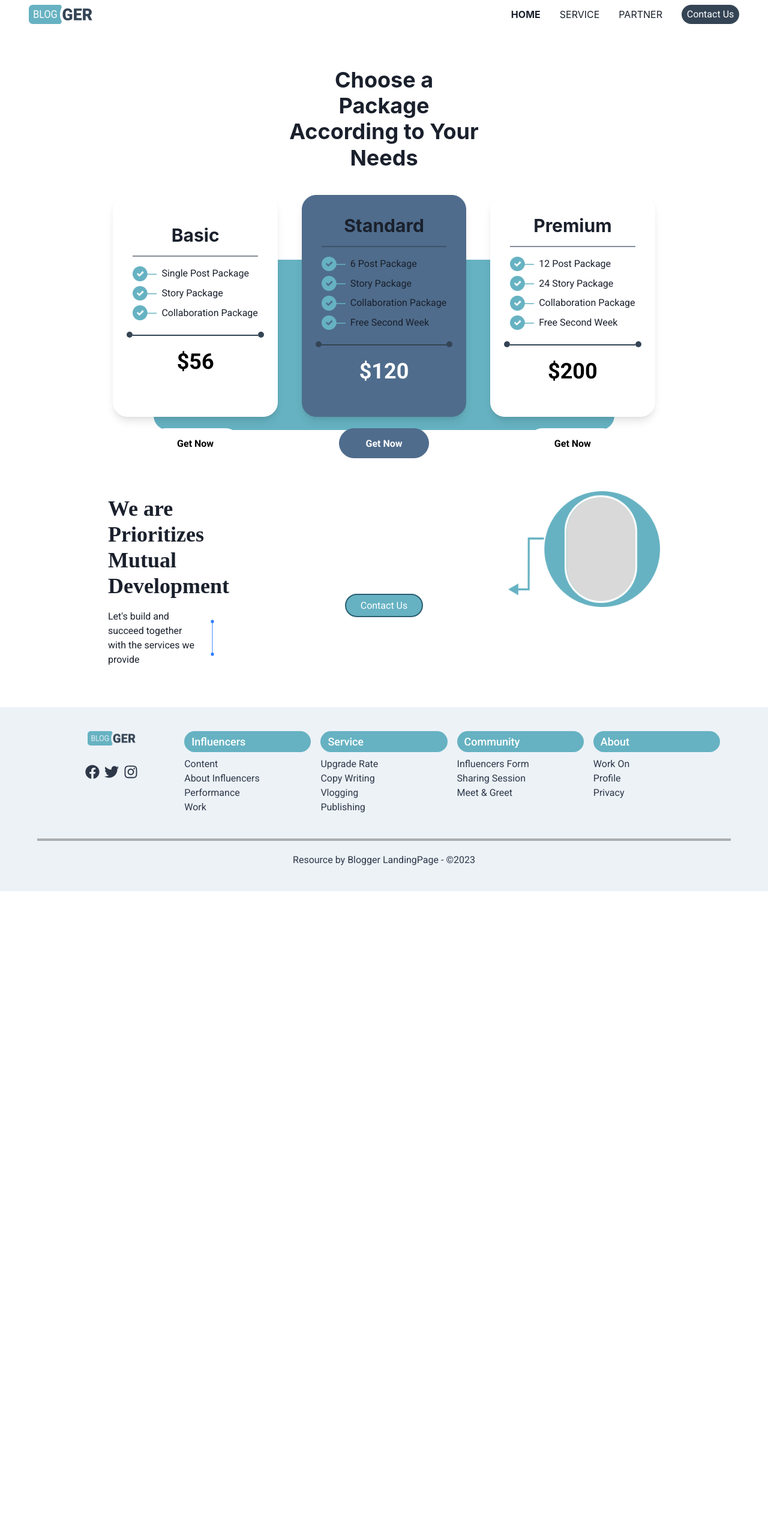
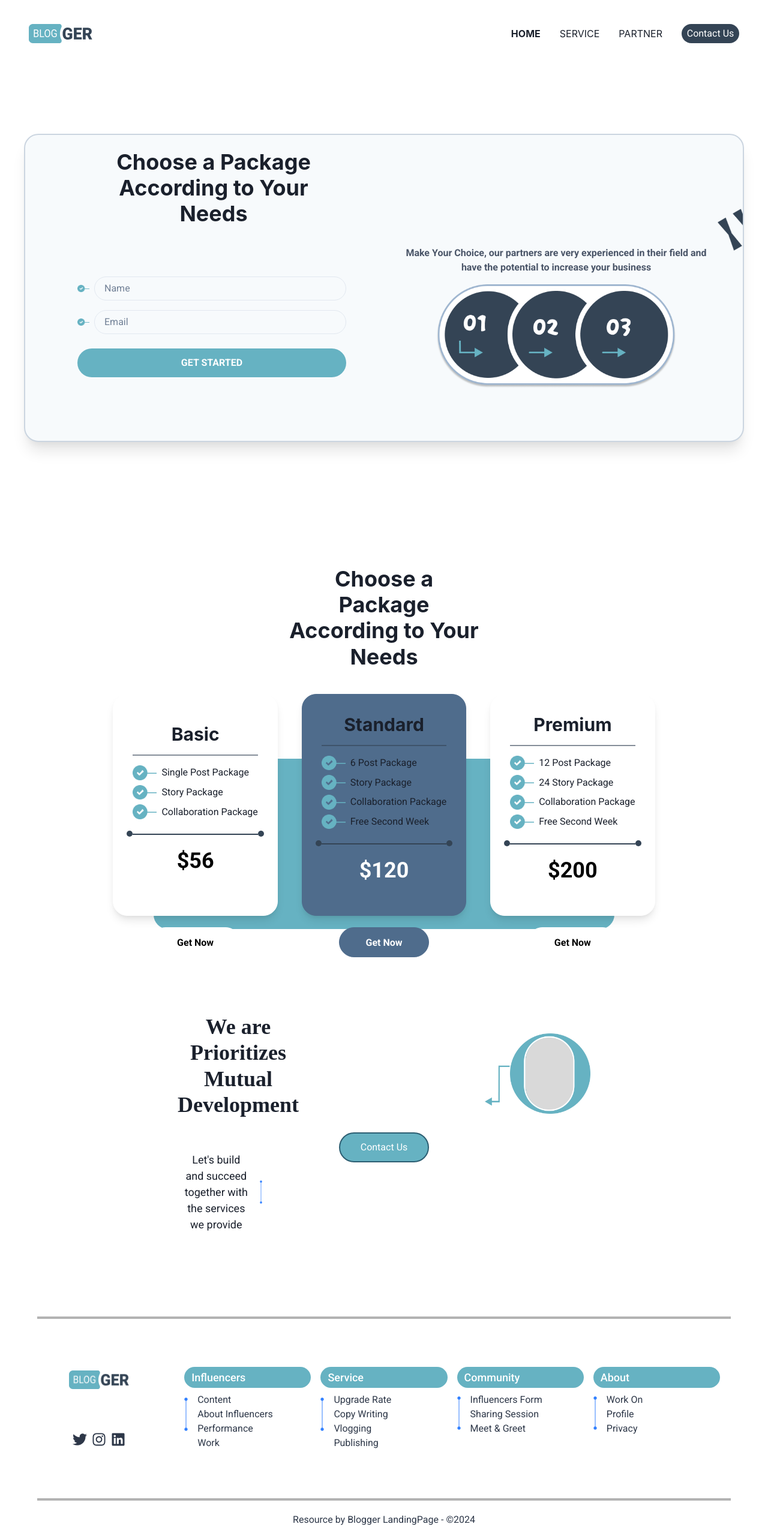
Before and after one commit to gabrielts212/teste-blogger-landing-page, a Next.js app: page / in a window 1280 px wide. Shown: the top 2566 px of the page at 60% size. Before the commit the page ends 1486 px from the top, so only its background shows below. Built offline with nearby package versions, Linux system fonts and the light colour scheme.

Commit message:
feat: form 👍

```diff
--- a/src/components/Footer/Footer.jsx
+++ b/src/components/Footer/Footer.jsx
@@ -1,27 +1,44 @@
-import { Box, Container, SimpleGrid, Stack, Text, Flex, Divider, Accordion, AccordionItem, AccordionButton, AccordionPanel, AccordionIcon, Center } from "@chakra-ui/react";
-import { FaTwitter, FaInstagram, FaFacebook } from "react-icons/fa";
+import {
+  Box,
+  Container,
+  SimpleGrid,
+  Stack,
+  Text,
+  Flex,
+  Divider,
+  Accordion,
+  AccordionItem,
+  AccordionButton,
+  AccordionPanel,
+  AccordionIcon,
+  Center,
+} from "@chakra-ui/react";
+import { FaTwitter, FaInstagram, FaLinkedin } from "react-icons/fa";
 import Image from "next/image";
 import Logo from "../../assets/logo.png";
 import Logo2 from "../../assets/logo2.png";
+import Logo3 from "../../assets/setafooter.png";
 
 const Footer = () => {
   return (
-    <Box bg="gray.100" color="gray.700" py={10}>
+    <Box bg="white" color="gray.700" py={10}>
+      <Divider w="90%" borderWidth={2} borderColor="gray" mb={20} mx="auto" />
+
       <Container maxW="6xl">
         <SimpleGrid columns={{ base: 1, md: 5 }} spacing={4}>
-          <Stack align="center" spacing={4}>
-            <Box mb={4}>
-              <Image src={Logo} alt="Logo" width={80} height={80} />
+          <Stack align="center" spacing={4} pr="41" justifyContent="center">
+            <Box pb={14}>
+              <Image src={Logo} alt="Logo" width={100} height={100} />
             </Box>
             <Flex justifyContent="center">
-              <Box mx={1}>
-                <FaFacebook size={24} />
-              </Box>
               <Box mx={1}>
                 <FaTwitter size={24} />
               </Box>
               <Box mx={1}>
                 <FaInstagram size={24} />
+              </Box>
+              <Box mx={1}>
+                <FaLinkedin size={24} />
               </Box>
             </Flex>
           </Stack>
@@ -42,13 +59,20 @@ const Footer = () => {
                       px={2}
                       py={1}
                     >
-                      <Text color="white" mr={2}>Influencers</Text>
+                      <Text color="white" mr={2}>
+                        Influencers
+                      </Text>
                       <AccordionIcon color="white" />
                     </Box>
                   </AccordionButton>
                 </Flex>
               </h2>
-              <AccordionPanel pb={4} textAlign="center" alignItems="center" justifyContent="center">
+              <AccordionPanel
+                pb={4}
+                textAlign="center"
+                alignItems="center"
+                justifyContent="center"
+              >
                 <Flex mb={4} alignItems="center" justifyContent="center">
                   <Box mr={4} mb="4">
                     <Image src={Logo2} alt="Logo" width={7} height={7} />
@@ -78,13 +102,20 @@ const Footer = () => {
                       px={2}
                       py={1}
                     >
-                      <Text color="white" mr={2}>Service</Text>
+                      <Text color="white" mr={2}>
+                        Service
+                      </Text>
                       <AccordionIcon color="white" />
                     </Box>
                   </AccordionButton>
                 </Flex>
               </h2>
-              <AccordionPanel pb={4} textAlign="center" alignItems="center" justifyContent="center">
+              <AccordionPanel
+                pb={4}
+                textAlign="center"
+                alignItems="center"
+                justifyContent="center"
+              >
                 <Flex mb={4} alignItems="center" justifyContent="center">
                   <Box mr={4}>
                     <Image src={Logo2} alt="Logo" width={12} height={12} />
@@ -114,13 +145,20 @@ const Footer = () => {
                       px={2}
                       py={1}
                     >
-                      <Text color="white" mr={2}>Community</Text>
+                      <Text color="white" mr={2}>
+                        Community
+                      </Text>
                       <AccordionIcon color="white" />
                     </Box>
                   </AccordionButton>
                 </Flex>
               </h2>
-              <AccordionPanel pb={4} textAlign="center" alignItems="center" justifyContent="center">
+              <AccordionPanel
+                pb={4}
+                textAlign="center"
+                alignItems="center"
+                justifyContent="center"
+              >
                 <Flex mb={4} alignItems="center" justifyContent="center">
                   <Box mr={4}>
                     <Image src={Logo2} alt="Logo" width={12} height={12} />
@@ -149,13 +187,20 @@ const Footer = () => {
                       px={2}
                       py={1}
                     >
-                      <Text color="white" mr={2}>About</Text>
+                      <Text color="white" mr={2}>
+                        About
+                      </Text>
                       <AccordionIcon color="white" />
                     </Box>
                   </AccordionButton>
                 </Flex>
               </h2>
-              <AccordionPanel pb={4} textAlign="center" alignItems="center" justifyContent="center">
+              <AccordionPanel
+                pb={4}
+                textAlign="center"
+                alignItems="center"
+                justifyContent="center"
+              >
                 <Flex mb={4} alignItems="center" justifyContent="center">
                   <Box mr={4}>
                     <Image src={Logo2} alt="Logo" width={12} height={12} />
@@ -170,75 +215,101 @@ const Footer = () => {
             </AccordionItem>
           </Accordion>
 
-          <Stack align="flex-start" spacing={2} display={{ base: "none", md: "block" }}>
-            <Box
-              bg="#66B2C2"
-              borderRadius="full"
-              px={3}
-              py={1}
-              mb={2}
+          <Stack
+            align="flex-start"
+            spacing={2}
+            display={{ base: "none", md: "block" }}
           >
-              <Text color="white" fontWeight="500" fontSize="lg">Influencers</Text>
+            <Box bg="#66B2C2" borderRadius="full" px={3} py={1} mb={2}>
+              <Text color="white" fontWeight="500" fontSize="lg">
+                Influencers
+              </Text>
             </Box>
+            <Flex alignItems="center">
+              <Box mr={4} pb="6">
+                <Image src={Logo2} alt="Logo" width={6} height={6} />
+              </Box>
+
+              <Stack spacing={0}>
                 <Text>Content</Text>
                 <Text>About Influencers</Text>
                 <Text>Performance</Text>
                 <Text>Work</Text>
               </Stack>
+            </Flex>
+          </Stack>
 
-          <Stack align="flex-start" spacing={2} display={{ base: "none", md: "block" }}>
-            <Box
-              bg="#66B2C2"
-              borderRadius="full"
-              px={3}
-              py={1}
-              mb={2}
+          <Stack
+            align="flex-start"
+            spacing={2}
+            display={{ base: "none", md: "block" }}
           >
-              <Text color="white" fontWeight="500" fontSize="lg">Service</Text>
+            <Box bg="#66B2C2" borderRadius="full" px={3} py={1} mb={2}>
+              <Text color="white" fontWeight="500" fontSize="lg">
+                Service
+              </Text>
             </Box>
+            <Flex alignItems="center">
+              <Box mr={4} pb="6">
+                <Image src={Logo2} alt="Logo" width={6} height={6} />
+              </Box>
+              <Stack spacing={0}>
                 <Text>Upgrade Rate</Text>
                 <Text>Copy Writing</Text>
                 <Text>Vlogging</Text>
                 <Text>Publishing</Text>
               </Stack>
+            </Flex>
+          </Stack>
 
-          <Stack align="flex-start" spacing={2} display={{ base: "none", md: "block" }}>
-            <Box
-              bg="#66B2C2"
-              borderRadius="full"
-              px={3}
-              py={1}
-              mb={2}
-
+          <Stack
+            align="flex-start"
+            spacing={2}
+            display={{ base: "none", md: "block" }}
           >
-              <Text color="white" fontWeight="500" fontSize="lg">Community</Text>
+            <Box bg="#66B2C2" borderRadius="full" px={3} py={1} mb={2}>
+              <Text color="white" fontWeight="500" fontSize="lg">
+                Community
+              </Text>
             </Box>
+            <Flex alignItems="center">
+              <Box mr={4} pb="1">
+                <Image src={Logo2} alt="Logo" width={6} height={6} />
+              </Box>
+              <Stack spacing={0}>
                 <Text>Influencers Form</Text>
                 <Text>Sharing Session</Text>
                 <Text>Meet & Greet</Text>
               </Stack>
+            </Flex>
+          </Stack>
 
-          <Stack align="flex-start" spacing={2} display={{ base: "none", md: "block" }}>
-            <Box
-              bg="#66B2C2"
-              borderRadius="full"
-              px={3}
-              py={1}
-              mb={2}
-
+          <Stack
+            align="flex-start"
+            spacing={2}
+            display={{ base: "none", md: "block" }}
           >
-              <Text color="white" fontWeight="500" fontSize="lg">About</Text>
+            <Box bg="#66B2C2" borderRadius="full" px={3} py={1} mb={2}>
+              <Text color="white" fontWeight="500" fontSize="lg">
+                About
+              </Text>
             </Box>
+            <Flex alignItems="center">
+              <Box mr={4} pb="1">
+                <Image src={Logo2} alt="Logo" width={6} height={6} />
+              </Box>
+              <Stack spacing={0}>
                 <Text>Work On</Text>
                 <Text>Profile</Text>
                 <Text>Privacy</Text>
               </Stack>
+            </Flex>
+          </Stack>
         </SimpleGrid>
       </Container>
-      <Box textAlign="center" mt={10} >
+      <Box textAlign="center" mt={20}>
         <Divider w="90%" borderWidth={2} borderColor="gray" mb={5} mx="auto" />
-        <Text>Resource by Blogger LandingPage - ©2023</Text>
-
+        <Text>Resource by Blogger LandingPage - ©2024</Text>
       </Box>
     </Box>
   );
--- a/src/components/Form/Form.jsx
+++ b/src/components/Form/Form.jsx
@@ -1,4 +1,13 @@
-import { Box, Flex, FormControl, Input, Button, Text, useBreakpointValue, Heading } from "@chakra-ui/react";
+import {
+  Box,
+  Flex,
+  FormControl,
+  Input,
+  Button,
+  Text,
+  useBreakpointValue,
+  Heading,
+} from "@chakra-ui/react";
 import React from "react";
 import Image from "next/image";
 import CheckIcon from "../../assets/t.png";
@@ -9,7 +18,14 @@ const Form = () => {
   const formBg = useBreakpointValue({ base: "white", md: "gray.50" });
 
   return (
-    <Flex minHeight="100vh" width="full" align="center" justify="center" p={8} bg="#f7fafc">
+    <Flex
+      minHeight="100vh"
+      width="full"
+      align="center"
+      justify="center"
+      p={8}
+      bg="white"
+    >
       <Flex
         width="full"
         maxW="1200px"
@@ -21,8 +37,17 @@ const Form = () => {
         p={6}
         border="2px solid #CBD5E0"
       >
-        <Heading fontFamily="Montserrat" fontSize={{ base: "2xl", md: "48px" }} textAlign={{ base: "center", md: "left" }} pl={{ base: "0", md: "20" }} width={{ base: "100%", md: "60%" }} maxW="350px" mb={{ base: 4, md: 0 }}>
-          Let's Begin the Journey with Us
+        <Heading
+          as="h2"
+          size="xl"
+          pl={{ base: "0", md: "20" }}
+          width={{ base: "100%", md: "60%" }}
+          mb={{ base: 4, md: 0 }}
+          textAlign="center"
+          zIndex={2}
+          maxW="500px"
+        >
+          Choose a Package According to Your Needs
         </Heading>
 
         <Flex flexDirection={{ base: "column", md: "row" }} align="center">
@@ -35,12 +60,32 @@ const Form = () => {
           >
             <Box width="full" maxW="md">
               <FormControl id="name" mb={4} display="flex" alignItems="center">
-                <Image src={CheckIcon} alt="Check icon" width={20} height={20} />
-                <Input type="text" placeholder="Name" borderRadius="full" ml={2} />
+                <Image
+                  src={CheckIcon}
+                  alt="Check icon"
+                  width={20}
+                  height={20}
+                />
+                <Input
+                  type="text"
+                  placeholder="Name"
+                  borderRadius="full"
+                  ml={2}
+                />
               </FormControl>
               <FormControl id="email" mb={6} display="flex" alignItems="center">
-                <Image src={CheckIcon} alt="Check icon" width={20} height={20} />
-                <Input type="email" placeholder="Email" borderRadius="full" ml={2} />
+                <Image
+                  src={CheckIcon}
+                  alt="Check icon"
+                  width={20}
+                  height={20}
+                />
+                <Input
+                  type="email"
+                  placeholder="Email"
+                  borderRadius="full"
+                  ml={2}
+                />
               </FormControl>
               <Button
                 width="full"
@@ -65,13 +110,26 @@ const Form = () => {
             p={8}
             position="relative"
           >
-            <Text color="gray.600" fontWeight="bold" textAlign="center" mb={4} zIndex={1}>
-              Make Your Choice, our partners are very experienced in their field and have the potential to increase your business
+            <Text
+              color="gray.600"
+              fontWeight="bold"
+              textAlign="center"
+              mb={4}
+              zIndex={1}
+            >
+              Make Your Choice, our partners are very experienced in their field
+              and have the potential to increase your business
             </Text>
             <Box zIndex={1} display="flex" justifyContent="center" mb={8}>
               <Image src={Logo} alt="Logo" width={400} height={150} />
             </Box>
-            <Box position="absolute" top="-30px" right="-50px" transform="rotate(15deg)" zIndex={1}>
+            <Box
+              position="absolute"
+              top="-30px"
+              right="-50px"
+              transform="rotate(15deg)"
+              zIndex={1}
+            >
               <Image src={Logo2} alt="Logo" width={70} height={70} />
             </Box>
           </Flex>
--- a/src/components/Header/Header.jsx
+++ b/src/components/Header/Header.jsx
@@ -20,7 +20,7 @@ function Header() {
 
   return (
     <ChakraProvider>
-      <Box bg="white" px={4} py={2}>
+      <Box bg="white" px={4} py={2} pt="10">
         <Flex align="center">
           <CustomLink to="/">
             <Box pl={8}>
@@ -36,13 +36,10 @@ function Header() {
               display="flex"
               alignItems="center"
               justifyContent="center"
-              // borderRadius="full"
-              // bg="white"
               bgColor="white"
               bg="white"
               w={120}
               h={10}
-              // boxShadow="md"
             >
               <svg
                 xmlns="http://www.w3.org/2000/svg"
@@ -121,12 +118,7 @@ function Header() {
         </Flex>
 
         {isMobile && showMenu && (
-          <Flex
-            direction="column"
-            mt={2}
-            p={2}
-            borderRadius="md"
-          >
+          <Flex direction="column" mt={2} p={2} borderRadius="md">
             <CustomLink to="/">
               <Text
                 as="span"
--- a/src/components/contact/Contact.jsx
+++ b/src/components/contact/Contact.jsx
@@ -7,31 +7,57 @@ import Logo2 from "../../assets/logo2.png";
 
 const Contact = () => {
   return (
-    <Flex position="relative" flexDirection="column" alignItems="center" p={{ base: 4, md: 10 }}>
-      <SimpleGrid columns={{ base: 1, md: 3 }} spacing="40px" alignItems="center" w="full" maxW="80%">
+    <Flex
+      position="relative"
+      flexDirection="column"
+      alignItems="center"
+      p={{ base: 4, md: 20 }}
+    >
+      <SimpleGrid
+        columns={{ base: 1, md: 3 }}
+        spacing="40px"
+        alignItems="center"
+        w="full"
+        maxW="65%"
+      >
         <Flex direction="column" width="100%" p={5} alignItems="flex-start">
-          <Heading fontFamily="Montserrat" fontSize={{ base: "2xl", md: "4xl" }}>
+          <Heading
+            fontFamily="Montserrat"
+            fontSize={{ base: "2xl", md: "4xl" }}
+            as="h2"
+            size="xl"
+            mb={10}
+            textAlign="center"
+            zIndex={2}
+            maxW="320px"
+          >
             We are Prioritizes Mutual Development
           </Heading>
-          <Flex mt={4} alignItems="center" justifyContent="flex-start" textAlign="left" maxW="70%">
-            <Text fontSize={{ base: "sm", md: "md" }}>
+          <Flex
+            mt={4}
+            alignItems="center"
+            justifyContent="flex-start"
+            textAlign="left"
+            maxW="80%"
+          >
+            <Text fontSize={{ base: "md", md: "lg" }} textAlign="center" ml={2}>
               Let's build and succeed together with the services we provide
             </Text>
-            <Box ml={4} maxW="100%">
+            <Box ml={4}>
               <Image src={Logo2} alt="Logo" width={18} height={18} />
             </Box>
           </Flex>
         </Flex>
 
-        <Flex justify="center" align="center" position="relative" mt={{ base: 8, md: 0 }} p={5}>
+        <Flex justify="center" align="center" position="relative">
           <Button
-          mt="20"
+            mt="20"
             colorScheme="teal"
             borderRadius="full"
             bg="#66B2C2"
             _hover={{ bgGradient: "linear(to-r, teal.400, green.400)" }}
-            w="auto"
-            h="auto"
+            width="150px"
+            height="50px"
             px={6}
             py={2}
             fontWeight="normal"
@@ -42,7 +68,10 @@ const Contact = () => {
         </Flex>
 
         <Flex justify="center" align="center" p={5}>
-          <Box boxSize={{ base: "150px", md: "200px", lg: "300px" }} maxW="100%">
+          <Box
+            boxSize={{ base: "150px", md: "200px", lg: "300px" }}
+            maxW="100%"
+          >
             <Image
               src={Logocontact3}
               alt="Contact Logo"
--- a/src/pages/index.js
+++ b/src/pages/index.js
@@ -12,9 +12,9 @@ export default function Home() {
     <div>
       <Header />
       {/* <Principalpage />
-      <GreatWork/> */}
-      {/* <Business />
-      <Form /> */}
+      <GreatWork/>
+      <Business /> */}
+      <Form />
       <Plans />
       <Contact />
       <Footer />
```
Also changed, not shown: src/components/Business/Business.jsx (+63 -23 lines), src/components/GreatWork/GreatWork.jsx (+56 -12 lines), src/components/Plans/Plans.jsx (+58 -10 lines), src/components/Principalpage/principalpage.jsx (+138 -25 lines), src/assets/checked.png (added), src/assets/setafooter.png (added). Lines whose indentation alone changed are shown as unchanged.
